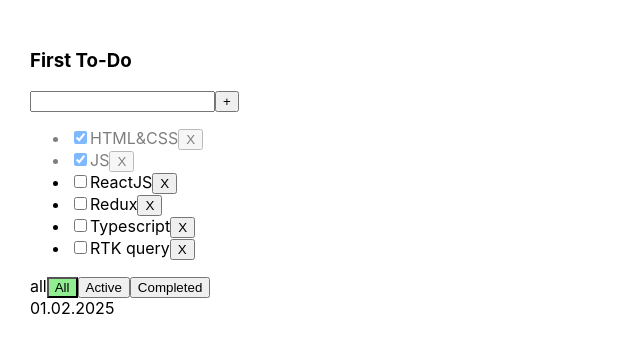
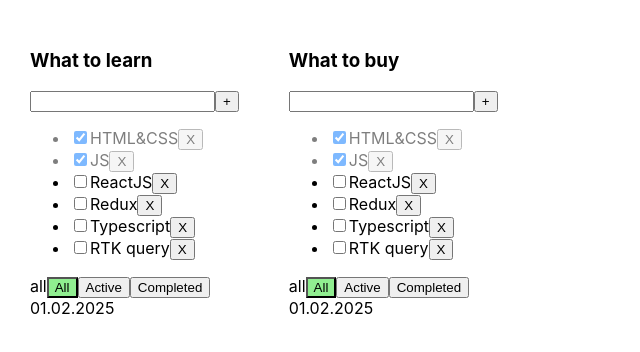
Before and after one commit to FillArt/todo-vite, a React (Vite) app: page / in a window 1280 px wide. Shown: the top 352 px of the page, without its empty margins (0-640 px from the left). Built offline with nearby package versions, Linux system fonts and the light colour scheme.

Commit message:
feat: added the ability to generate todo sheets from an object

```diff
--- a/src/App.tsx
+++ b/src/App.tsx
@@ -11,8 +11,20 @@ export type Task = {
 
 export type Filter = 'all' | 'active' | 'completed';
 
+export type Todolist = {
+    id: string
+    title: string
+    filter: Filter
+}
+
+
 export const App = () => {
     const [filter, setFilter] = useState<Filter>('all');
+
+    const [todolists] = useState<Todolist[]>([
+        { id: v1(), title: 'What to learn', filter: 'all' },
+        { id: v1(), title: 'What to buy', filter: 'all' },
+    ])
 
     const [oneData, setOneData] = useState<Task[]>([
         { id: v1(), title: 'HTML&CSS', isDone: true },
@@ -41,15 +53,20 @@ export const App = () => {
 
     return (
         <div className="app">
+
+            {todolists.map(todo => {
+                return (
                     <TodoListItem
-                title={"First To-Do"}
+                        key={todo.id}
+                        todo={todo}
                         tasks={filteredOneData}
                         data="01.02.2025"
                         deleteItem={deleteTask}
                         createTask={createTask}
-                filter={filter}
                         changeTaskStatus={changeTaskStatus}
                         changeFilter={changeFilter} />
+                )
+            })}
         </div>
     )
 }
--- a/src/TodoListItem.tsx
+++ b/src/TodoListItem.tsx
@@ -1,20 +1,19 @@
-import {Filter, Task} from "./App.tsx";
+import {Filter, Task, Todolist} from "./App.tsx";
 import {ButtonBase} from "./assets/components/ButtonBase.tsx";
 import {ChangeEvent, useState} from "react";
 import './App.css'
 
 type TodoListProps = {
-    title: string,
+    todo: Todolist,
     tasks: Task[],
     data?: string
-    filter: Filter
     changeFilter: (filter: Filter) => void;
     deleteItem: (id: string) => void
     createTask: (task: string) => void;
     changeTaskStatus: (id: string, status: boolean) => void
 }
 
-export const TodoListItem = ({title, tasks, data, changeFilter, deleteItem, createTask, changeTaskStatus, filter}: TodoListProps) => {
+export const TodoListItem = ({todo, tasks, data, changeFilter, deleteItem, createTask, changeTaskStatus}: TodoListProps) => {
 
     const [taskTitle, setTaskTitle] = useState('')
     const [error, setError] = useState<string | null>(null)
@@ -44,7 +43,7 @@ export const TodoListItem = ({title, tasks, data, changeFilter, deleteItem, crea
 
     return (
         <div>
-            <h3>{title}</h3>
+            <h3>{todo.title}</h3>
             <div>
                 <input
                     onChange={(e) => changeTaskTitleHandler(e)}
@@ -81,10 +80,10 @@ export const TodoListItem = ({title, tasks, data, changeFilter, deleteItem, crea
             )}
 
             <div>
-                {filter}
-                <ButtonBase className={filter === 'all' ? 'active-filter' : ''} title="All"  onClick={() => changeFilter('all')}/>
-                <ButtonBase className={filter === 'active' ? 'active-filter' : ''} title="Active"  onClick={() => changeFilter('active')}/>
-                <ButtonBase className={filter === 'completed' ? 'active-filter' : ''} title="Completed"  onClick={() => changeFilter('completed')}/>
+                {todo.filter}
+                <ButtonBase className={todo.filter === 'all' ? 'active-filter' : ''} title="All"  onClick={() => changeFilter('all')}/>
+                <ButtonBase className={todo.filter === 'active' ? 'active-filter' : ''} title="Active"  onClick={() => changeFilter('active')}/>
+                <ButtonBase className={todo.filter === 'completed' ? 'active-filter' : ''} title="Completed"  onClick={() => changeFilter('completed')}/>
             </div>
             <div>{data}</div>
         </div>
```
Lines whose indentation alone changed are shown as unchanged.
